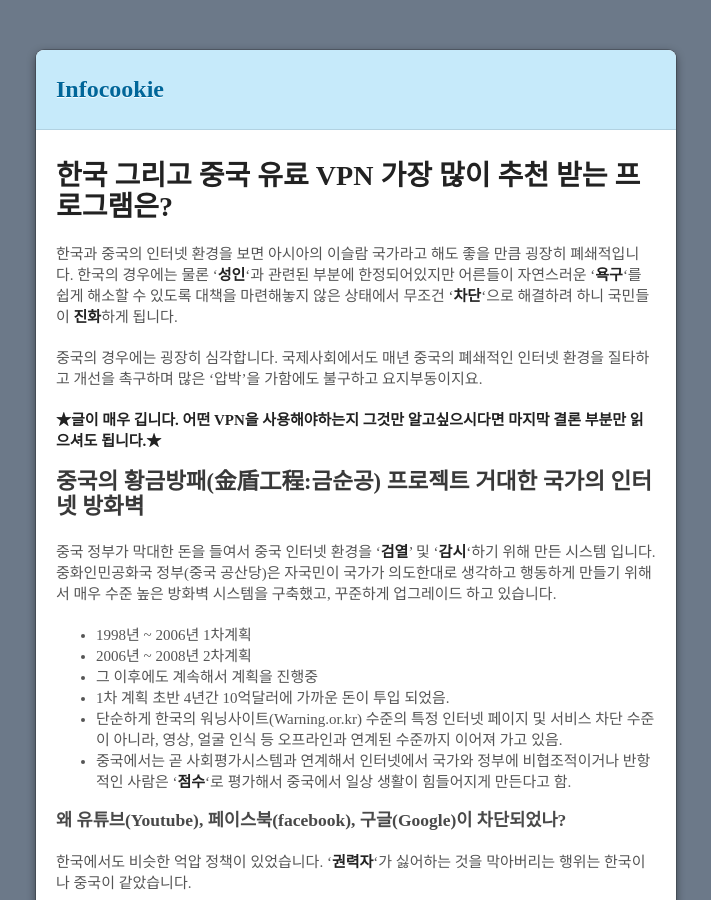
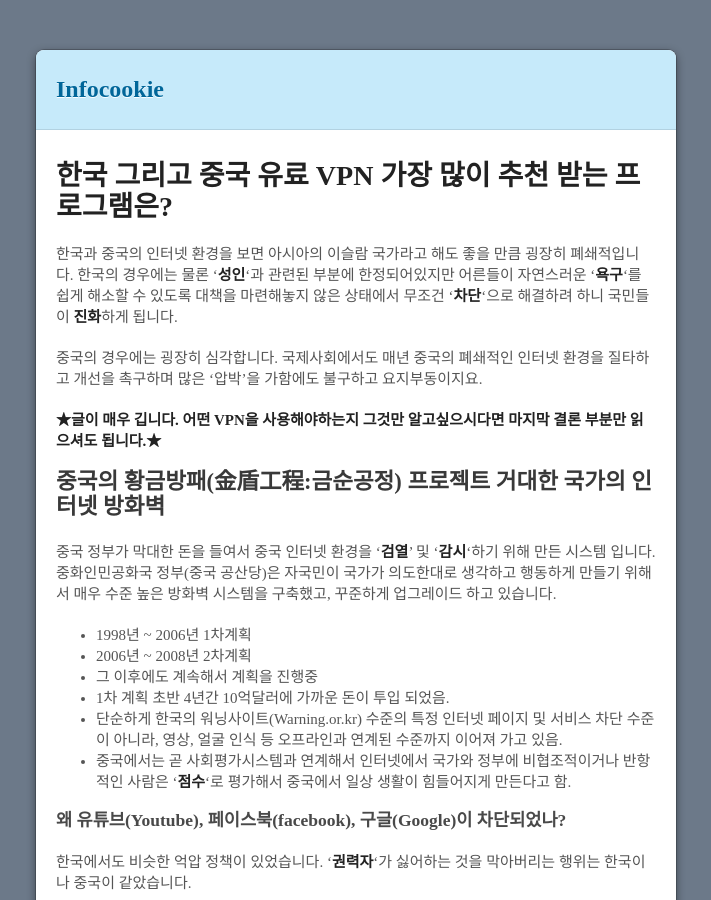
Before and after one commit to infocookie/Infocookie, a Jekyll site: the page built from _posts/2018-02-19-korea-china-vpn.md, in a window 1280 px wide and 900 px high. Shown: the whole window, without its empty margins (284-995 px from the left). Built offline with Jekyll 4.4.1, drawn with Linux system fonts in a browser that asks for light colours; the repository's description, which GitHub fills in, is left out.

Commit message:
Update 2018-02-19-korea-china-vpn.md

```diff
--- a/_posts/2018-02-19-korea-china-vpn.md
+++ b/_posts/2018-02-19-korea-china-vpn.md
@@ -12,7 +12,7 @@ description : 한국 그리고 중국은 전세계에서 VPN 수요가 가장
 
 **★글이 매우 깁니다. 어떤 VPN을 사용해야하는지 그것만 알고싶으시다면 마지막 결론 부분만 읽으셔도 됩니다.★**
 
-## 중국의 황금방패(金盾工程:금순공) 프로젝트 거대한 국가의 인터넷 방화벽
+## 중국의 황금방패(金盾工程:금순공정) 프로젝트 거대한 국가의 인터넷 방화벽
 중국 정부가 막대한 돈을 들여서 중국 인터넷 환경을 '**검열**' 및 '**감시**'하기 위해 만든 시스템 입니다. 중화인민공화국 정부(중국 공산당)은 자국민이 국가가 의도한대로 생각하고 행동하게 만들기 위해서 매우 수준 높은 방화벽 시스템을 구축했고, 꾸준하게 업그레이드 하고 있습니다.
 
 * 1998년 ~ 2006년 1차계획
```
